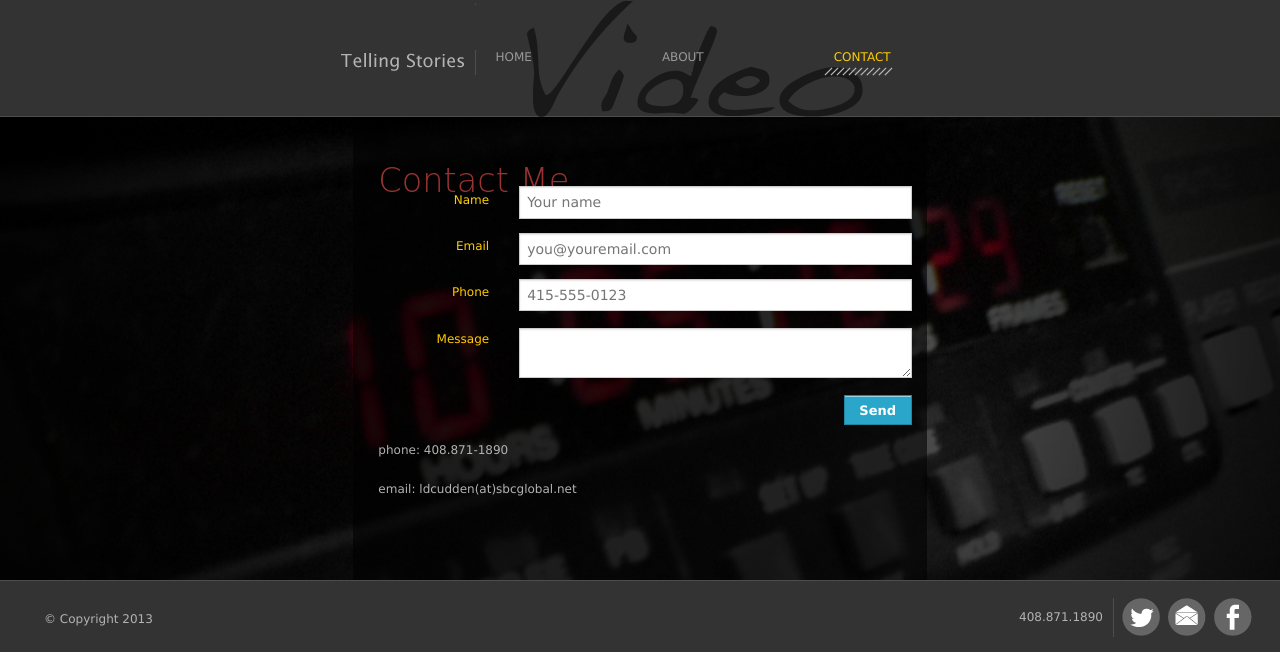
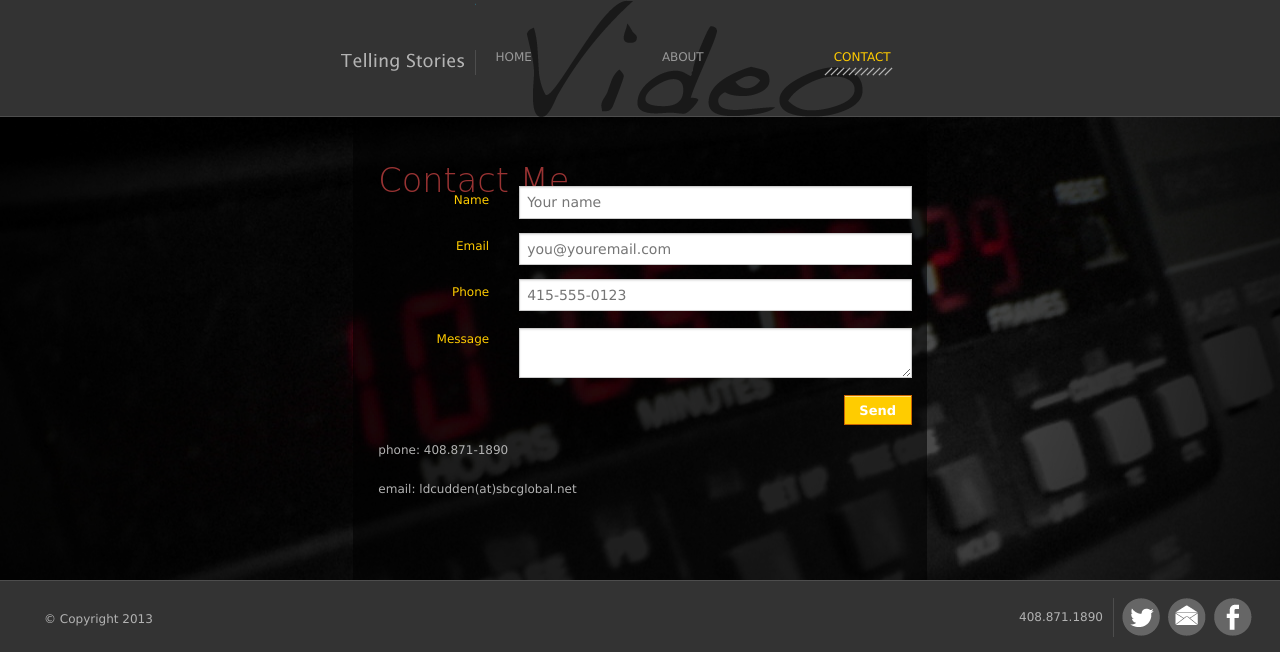
Before and after one commit to ldcudden/ldcudden.github.io, a PHP site: page /contact.html in a window 1280 px wide. Shown: the top 665 px of the page. Run offline with PHP 8.4, Linux system fonts and the light colour scheme; some libraries are stand-ins or nearby versions; some web fonts are replaced.

Commit message:
fixing button background color

```diff
--- a/css/foundation.css
+++ b/css/foundation.css
@@ -1321,11 +1321,11 @@ button, .button {
   padding-bottom: 0.8125em;
   padding-left: 1.5em;
   font-size: 1em;
-  background-color: #2ba6cb;
-  border-color: #2284a1;
+  background-color: #fc0;
+  border-color: #c60;
   color: white; }
   button:hover, button:focus, .button:hover, .button:focus {
-    background-color: #2284a1; }
+    background-color: #c60; }
   button:hover, button:focus, .button:hover, .button:focus {
     color: white; }
   button.secondary, .button.secondary {
```
